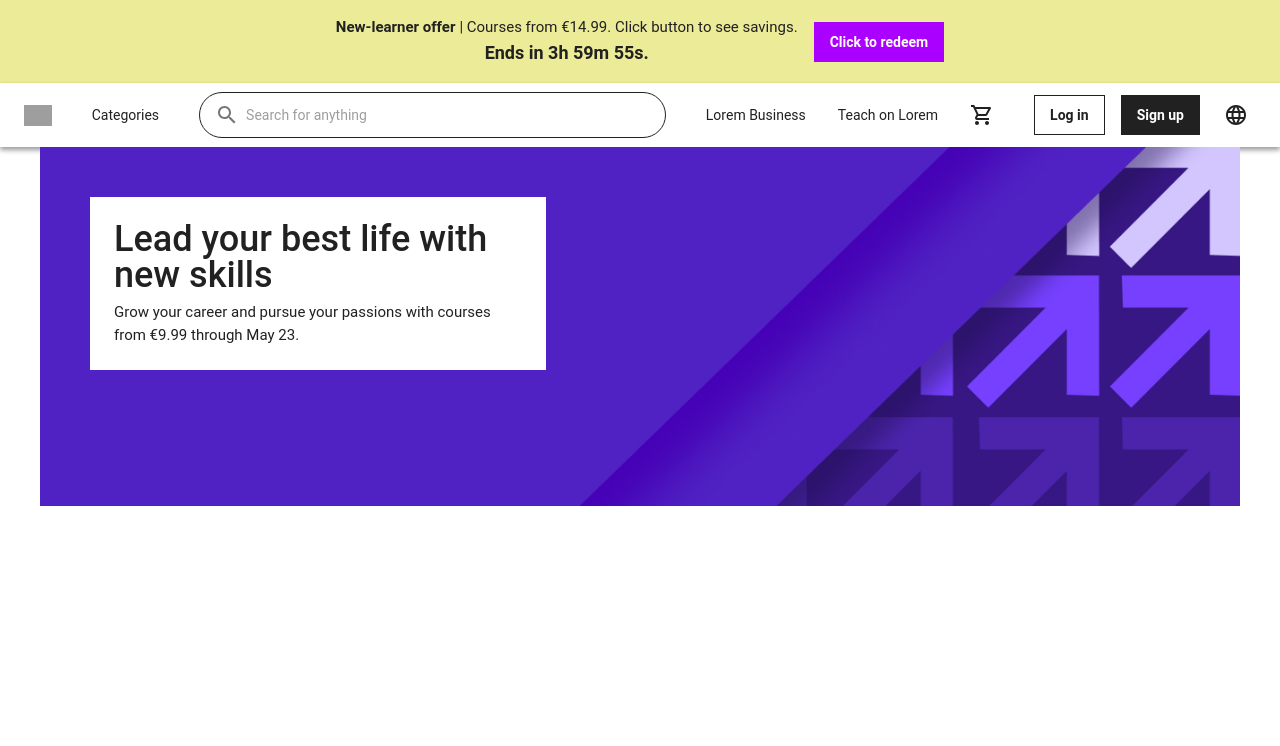
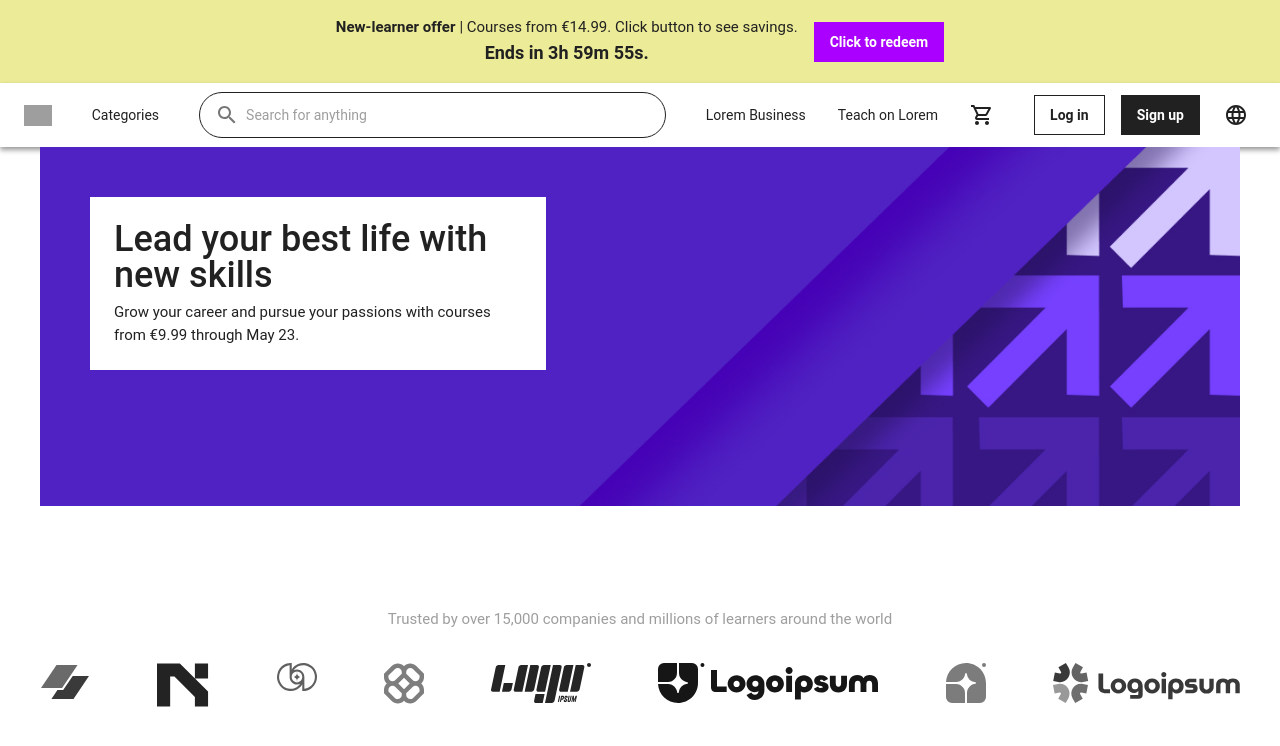
Before and after one commit to tuheli/video-course-platform, a React app: page / in a window 1280 px wide. Shown: the top 746 px of the page. Built offline with nearby package versions, Linux system fonts and the light colour scheme; grey boxes are pictures that could not be loaded; the HTML template or start-up script is replaced by a standard one.

Commit message:
Added trusted by companies section to landing page

```diff
--- a/src/components/landing-page/LandingPage.tsx
+++ b/src/components/landing-page/LandingPage.tsx
@@ -1,12 +1,20 @@
 import { Box } from '@mui/material';
 import AppAppBar from '../appbar/AppAppBar';
 import { HeroBanner } from '../hero-banner/HeroBanner';
+import { TrustedByCompaniesLogos } from '../trusted-by-companies-logos/TrustedByCompaniesLogos';
 
 const LandingPage = () => {
   return (
     <>
       <AppAppBar />
       <HeroBanner />
+      <Box
+        sx={{
+          pt: 4,
+        }}
+      >
+        <TrustedByCompaniesLogos />
+      </Box>
     </>
   );
 };
--- /dev/null
+++ b/src/components/trusted-by-companies-logos/GreyscaleLogo.tsx
@@ -0,0 +1,15 @@
+interface GreyscaleLogoProps {
+  url: string;
+}
+export const GreyscaleLogo = ({ url }: GreyscaleLogoProps) => {
+  return (
+    <img
+      src={url}
+      alt="Company logo"
+      style={{
+        filter: 'grayscale(100%)',
+        WebkitFilter: 'grayscale(100%)',
+      }}
+    />
+  );
+};
--- /dev/null
+++ b/src/components/trusted-by-companies-logos/TrustedByCompaniesLogos.tsx
@@ -0,0 +1,48 @@
+import Grid2 from '@mui/material/Unstable_Grid2/Grid2';
+import { trustedByCompanyLogos } from './trustedByCompanyLogosData';
+import { Box, Container, Stack, Typography } from '@mui/material';
+import { GreyscaleLogo } from './GreyscaleLogo';
+
+export const TrustedByCompaniesLogos = () => {
+  return (
+    <Box
+      sx={{
+        bgcolor: 'background.secondary',
+        py: 8,
+      }}
+    >
+      <Container>
+        <Stack
+          sx={{
+            flexDirection: 'column',
+            gap: 4,
+            textAlign: 'center',
+          }}
+        >
+          <Typography
+            variant="body1"
+            sx={{
+              color: 'text.secondary',
+            }}
+          >
+            Trusted by over 15,000 companies and millions of learners around the
+            world
+          </Typography>
+          <Grid2
+            container
+            sx={{
+              gap: 2,
+              justifyContent: 'space-between',
+            }}
+          >
+            {trustedByCompanyLogos.map((company) => (
+              <Grid2 key={company.id}>
+                <GreyscaleLogo url={company.url} />
+              </Grid2>
+            ))}
+          </Grid2>
+        </Stack>
+      </Container>
+    </Box>
+  );
+};
--- /dev/null
+++ b/src/components/trusted-by-companies-logos/trustedByCompanyLogosData.ts
@@ -0,0 +1,39 @@
+interface CompanyLogo {
+  id: number;
+  url: string;
+}
+
+export const trustedByCompanyLogos: CompanyLogo[] = [
+  {
+    id: 1,
+    url: '/trusted-by-companies-logos/logoipsum-245.svg',
+  },
+  {
+    id: 2,
+    url: '/trusted-by-companies-logos/logoipsum-282.svg',
+  },
+  {
+    id: 3,
+    url: '/trusted-by-companies-logos/logoipsum-292.svg',
+  },
+  {
+    id: 4,
+    url: '/trusted-by-companies-logos/logoipsum-298.svg',
+  },
+  {
+    id: 5,
+    url: '/trusted-by-companies-logos/logoipsum-323.svg',
+  },
+  {
+    id: 6,
+    url: '/trusted-by-companies-logos/logoipsum-325.svg',
+  },
+  {
+    id: 7,
+    url: '/trusted-by-companies-logos/logoipsum-327.svg',
+  },
+  {
+    id: 8,
+    url: '/trusted-by-companies-logos/logoipsum-330.svg',
+  },
+];
```
